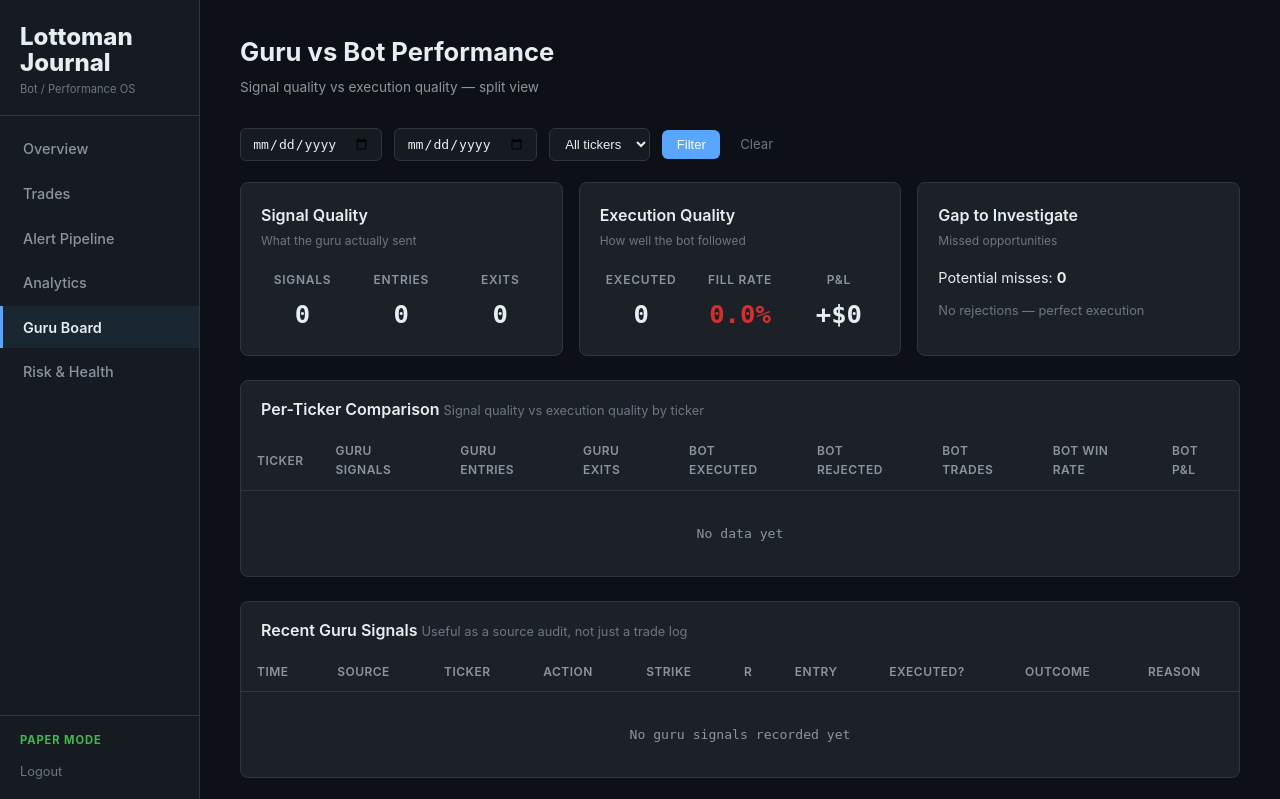
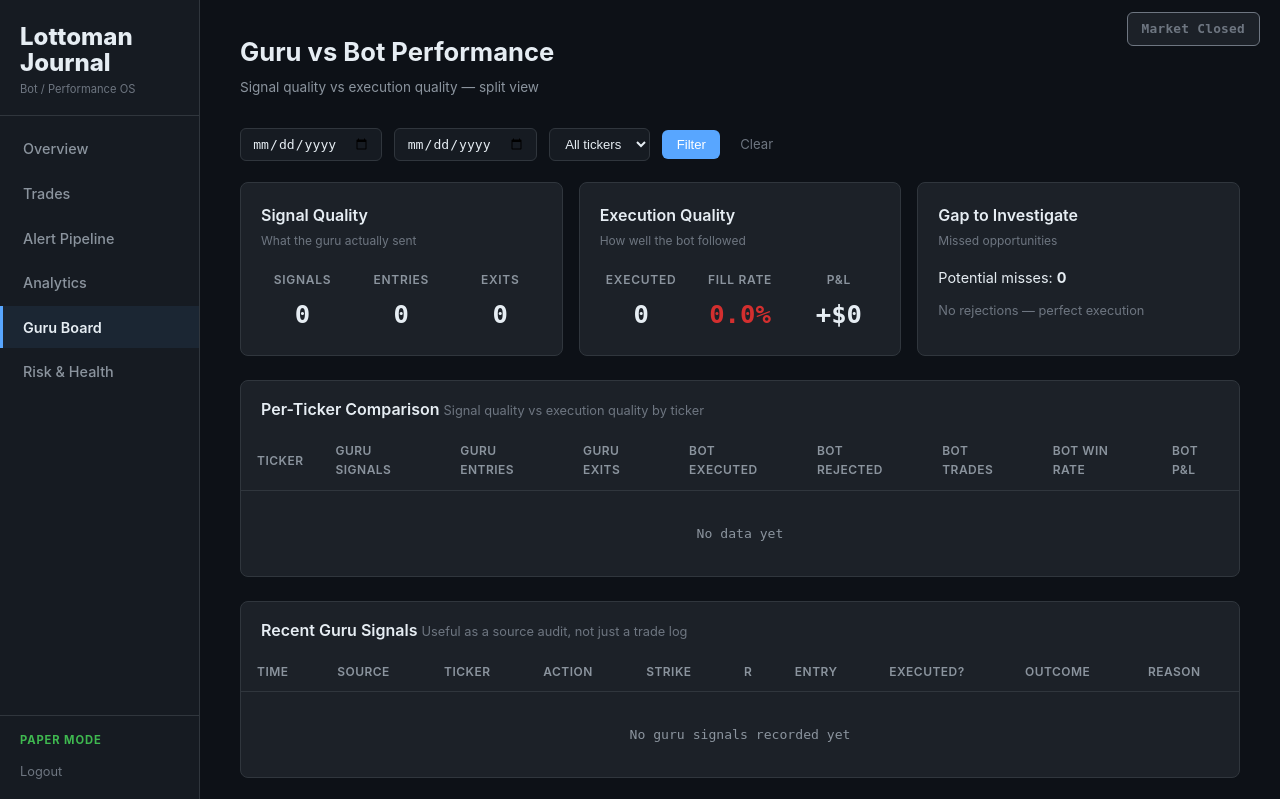
Before and after one commit to srinivas-thammanaboina/trading_journal, a FastAPI app: page /guru in a window 1280 px wide. Shown: the top 799 px of the page. Run offline with FastAPI, Linux system fonts and the light colour scheme; the visitor is signed in with stand-in values (Sample User, id 1).

Commit message:
Add market status badge — fixed top-right on every page
Client-side JS calculates ET time, shows:
- Market Closed (weekends, after hours)
- Opens in Xm (pre-market)
- Closes in Xh Ym (during market, green/yellow/red by urgency)
Auto-updates every 30s, no server calls.

Co-Authored-By: Claude Opus 4.6 (1M context) <noreply@anthropic.com>

```diff
--- a/app/static/css/style.css
+++ b/app/static/css/style.css
@@ -20,6 +20,42 @@
 }
 
 * { margin: 0; padding: 0; box-sizing: border-box; }
+
+/* Market status badge — fixed top-right */
+.market-status-badge {
+    position: fixed;
+    top: 12px;
+    right: 20px;
+    padding: 6px 14px;
+    border-radius: 6px;
+    font-size: 0.8rem;
+    font-weight: 600;
+    font-family: var(--font-mono);
+    z-index: 100;
+    border: 1px solid var(--border);
+    background: var(--bg-card);
+    color: var(--text-secondary);
+    letter-spacing: 0.02em;
+}
+.market-status-badge.open {
+    border-color: var(--green);
+    color: var(--green);
+    background: rgba(63, 185, 80, 0.1);
+}
+.market-status-badge.closing {
+    border-color: var(--yellow);
+    color: var(--yellow);
+    background: rgba(210, 153, 34, 0.1);
+}
+.market-status-badge.urgent {
+    border-color: var(--red);
+    color: var(--red);
+    background: rgba(248, 81, 73, 0.1);
+}
+.market-status-badge.closed {
+    border-color: var(--text-muted);
+    color: var(--text-muted);
+}
 
 body {
     font-family: -apple-system, BlinkMacSystemFont, 'Segoe UI', sans-serif;
--- a/app/templates/base.html
+++ b/app/templates/base.html
@@ -4,7 +4,7 @@
     <meta charset="UTF-8">
     <meta name="viewport" content="width=device-width, initial-scale=1.0">
     <title>{% block title %}Trading Journal{% endblock %}</title>
-    <link rel="stylesheet" href="/static/css/style.css?v=4">
+    <link rel="stylesheet" href="/static/css/style.css?v=5">
     <script src="https://cdn.jsdelivr.net/npm/chart.js@4/dist/chart.umd.min.js"></script>
     {% block head %}{% endblock %}
 </head>
@@ -32,11 +32,64 @@
 
         <!-- Main content -->
         <main class="main-content">
+            <div id="market-status" class="market-status-badge"></div>
             {% block content %}{% endblock %}
         </main>
     </div>
 
     <script src="/static/js/charts.js"></script>
+    <script>
+    function updateMarketStatus() {
+        const badge = document.getElementById('market-status');
+        if (!badge) return;
+
+        // Get current ET time
+        const now = new Date();
+        const etStr = now.toLocaleString('en-US', { timeZone: 'America/New_York' });
+        const et = new Date(etStr);
+        const day = et.getDay(); // 0=Sun, 6=Sat
+        const h = et.getHours();
+        const m = et.getMinutes();
+        const mins = h * 60 + m;
+
+        const OPEN = 9 * 60 + 30;   // 9:30
+        const CLOSE = 16 * 60;       // 4:00 PM
+        const PRE = 9 * 60;          // 9:00 AM
+
+        if (day === 0 || day === 6) {
+            badge.textContent = 'Market Closed';
+            badge.className = 'market-status-badge closed';
+        } else if (mins < PRE) {
+            badge.textContent = 'Pre-market';
+            badge.className = 'market-status-badge closed';
+        } else if (mins < OPEN) {
+            const left = OPEN - mins;
+            badge.textContent = 'Opens in ' + left + 'm';
+            badge.className = 'market-status-badge closing';
+        } else if (mins < CLOSE) {
+            const left = CLOSE - mins;
+            const hrs = Math.floor(left / 60);
+            const mn = left % 60;
+            let label = 'Closes in ';
+            if (hrs > 0) label += hrs + 'h ' + mn + 'm';
+            else label += mn + 'm';
+
+            badge.textContent = label;
+            if (left <= 15) {
+                badge.className = 'market-status-badge urgent';
+            } else if (left <= 60) {
+                badge.className = 'market-status-badge closing';
+            } else {
+                badge.className = 'market-status-badge open';
+            }
+        } else {
+            badge.textContent = 'Market Closed';
+            badge.className = 'market-status-badge closed';
+        }
+    }
+    updateMarketStatus();
+    setInterval(updateMarketStatus, 30000); // update every 30s
+    </script>
     {% block scripts %}{% endblock %}
 </body>
 </html>
```
